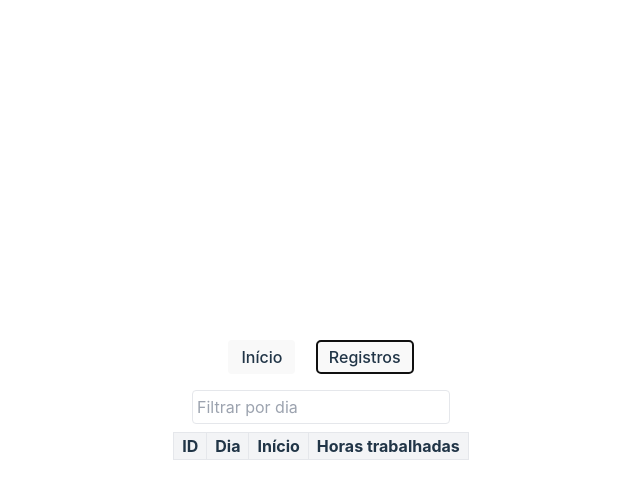
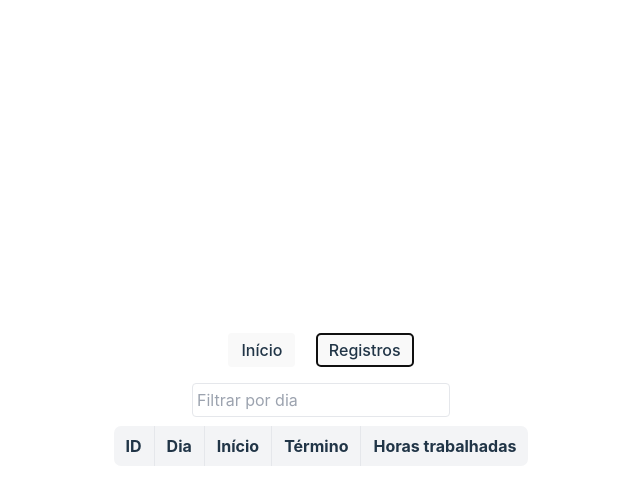
Before and after one commit to PedroLuisBrilhadori/app-horas-trabalhadas, a Svelte app: page / in a window 1280 px wide. Both pictures are taken after a click on the button "Registros". Shown: the top 498 px of the page, without its empty margins (319-959 px from the left). Built offline with nearby package versions, Linux system fonts and the light colour scheme.

Commit message:
Fix registros table and use UUIDs

```diff
--- a/src/components/Counter.svelte
+++ b/src/components/Counter.svelte
@@ -21,7 +21,7 @@
     $Registros = [
       ...$Registros,
       {
-        id: Date.now(),
+        id: crypto.randomUUID(),
         dia,
         inicio,
         termino,
--- a/src/components/RegistrosPage.svelte
+++ b/src/components/RegistrosPage.svelte
@@ -18,22 +18,24 @@
     class="border p-1 rounded"
   />
 
-  <table class="min-w-full table-auto border">
-    <thead>
-      <tr class="bg-gray-100">
-        <th class="px-2 border">ID</th>
-        <th class="px-2 border">Dia</th>
-        <th class="px-2 border">Início</th>
-        <th class="px-2 border">Horas trabalhadas</th>
+  <table class="min-w-full table-auto border-collapse border rounded-lg overflow-hidden">
+    <thead class="bg-gray-100">
+      <tr>
+        <th class="px-3 py-2 border">ID</th>
+        <th class="px-3 py-2 border">Dia</th>
+        <th class="px-3 py-2 border">Início</th>
+        <th class="px-3 py-2 border">Término</th>
+        <th class="px-3 py-2 border">Horas trabalhadas</th>
       </tr>
     </thead>
     <tbody>
       {#each $filtrados as registro (registro.id)}
-        <tr class="text-center border-t">
-          <td class="px-2 border">{registro.id}</td>
-          <td class="px-2 border">{registro.dia}</td>
-          <td class="px-2 border">{horarioParaString(horarioDeUmaData(registro.inicio))}</td>
-          <td class="px-2 border">{horarioParaString(registro.horasTrabalhadas)}</td>
+        <tr class="text-center odd:bg-white even:bg-gray-50 border-t">
+          <td class="px-3 py-1 border font-mono text-sm">{registro.id}</td>
+          <td class="px-3 py-1 border">{registro.dia}</td>
+          <td class="px-3 py-1 border">{horarioParaString(horarioDeUmaData(registro.inicio))}</td>
+          <td class="px-3 py-1 border">{horarioParaString(horarioDeUmaData(registro.termino))}</td>
+          <td class="px-3 py-1 border">{horarioParaString(registro.horasTrabalhadas)}</td>
         </tr>
       {/each}
     </tbody>
--- a/src/components/store.ts
+++ b/src/components/store.ts
@@ -1,7 +1,7 @@
 import { writable, type Writable } from "svelte/store";
 
 export interface Registro {
-  id: number;
+  id: string;
   dia: string;
   inicio: Date;
   termino: Date;
```
